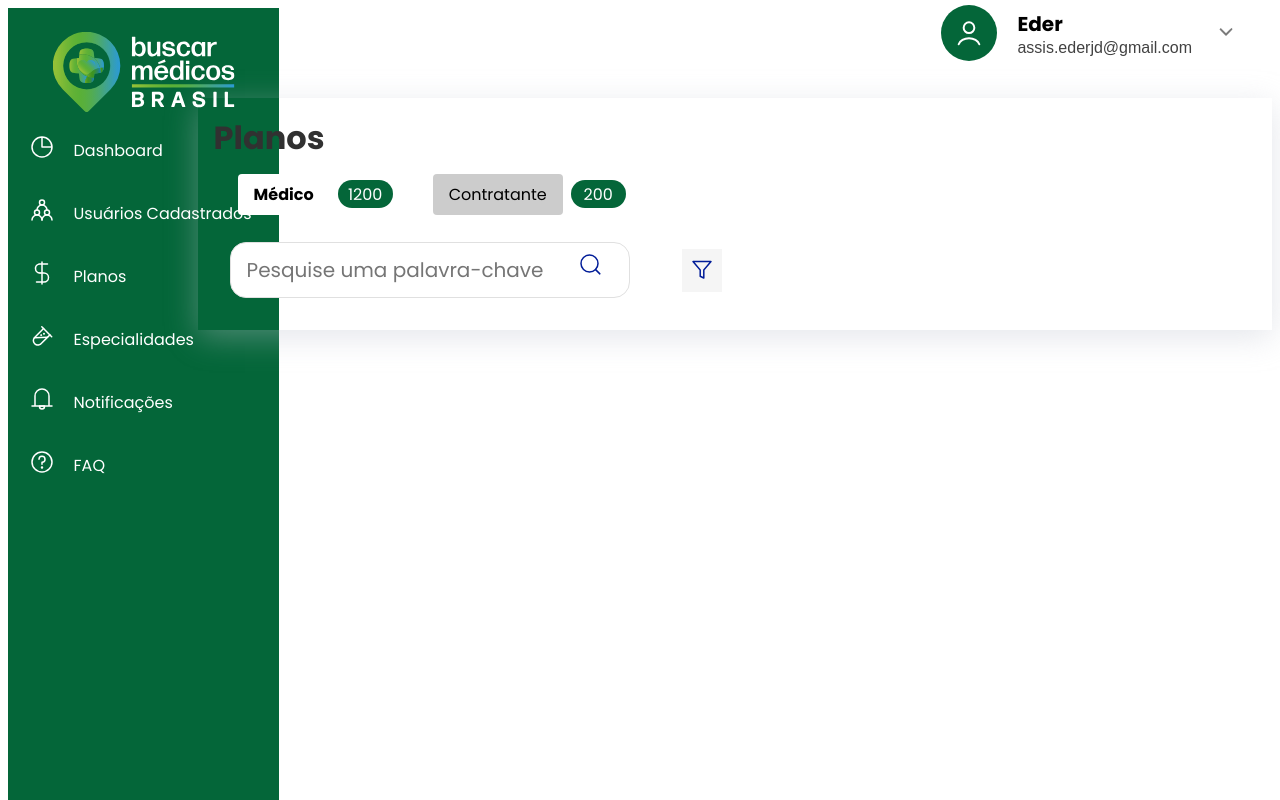
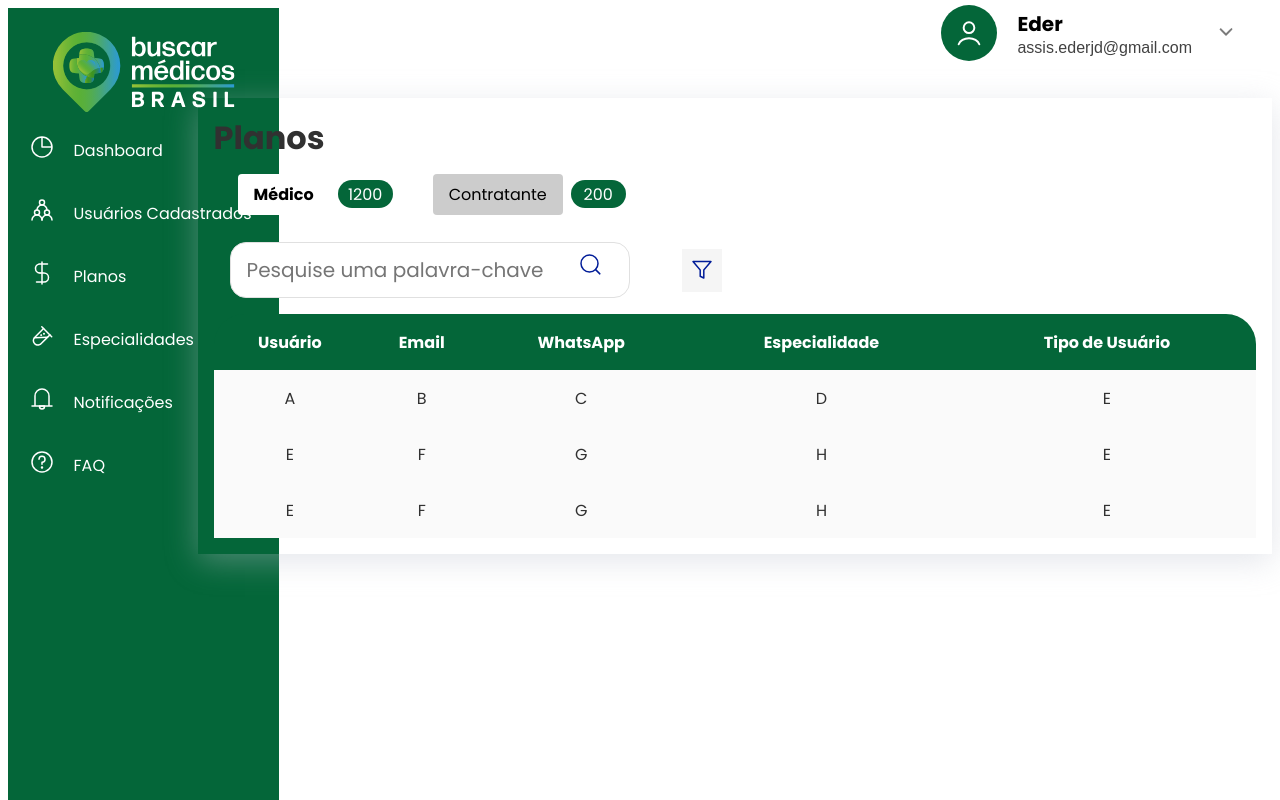
Before and after one commit to assis1983/Search-Doctors, a React (Vite) app: page /plans in a window 1280 px wide. Shown: the top 800 px of the page. Built offline with nearby package versions, Linux system fonts and the light colour scheme.

Commit message:
Adiciona a tabela na tela de Planos

```diff
--- a/src/pages/plans.tsx
+++ b/src/pages/plans.tsx
@@ -8,6 +8,21 @@ import { SearchInput } from "../components/Search";
 import { StyleInputs } from "../components/Search/styles";
 import { FilterButton } from "../components/Filter";
 import { StyleDivFilter } from "../components/Filter/styles";
+import Table from "../components/Table";
+
+const columnNames = {
+  column1: "Usuário",
+  column2: "Email",
+  column3: "WhatsApp",
+  column4: "Especialidade",
+  column5: "Tipo de Usuário",
+};
+
+const data = [
+  { column1: "A", column2: "B", column3: "C", column4: "D", column5: "E" },
+  { column1: "E", column2: "F", column3: "G", column4: "H", column5: "E" },
+  { column1: "E", column2: "F", column3: "G", column4: "H", column5: "E" },
+];
 
 const Plans = () => {
   const [selectedButton, setSelectedButton] = useState<string>("Médicos");
@@ -50,6 +65,7 @@ const Plans = () => {
             getFilter={fetchProducts}
           />
         </StyleDivFilter>
+        <Table data={data} columnNames={columnNames} />
       </Container>
     </>
   );
```
